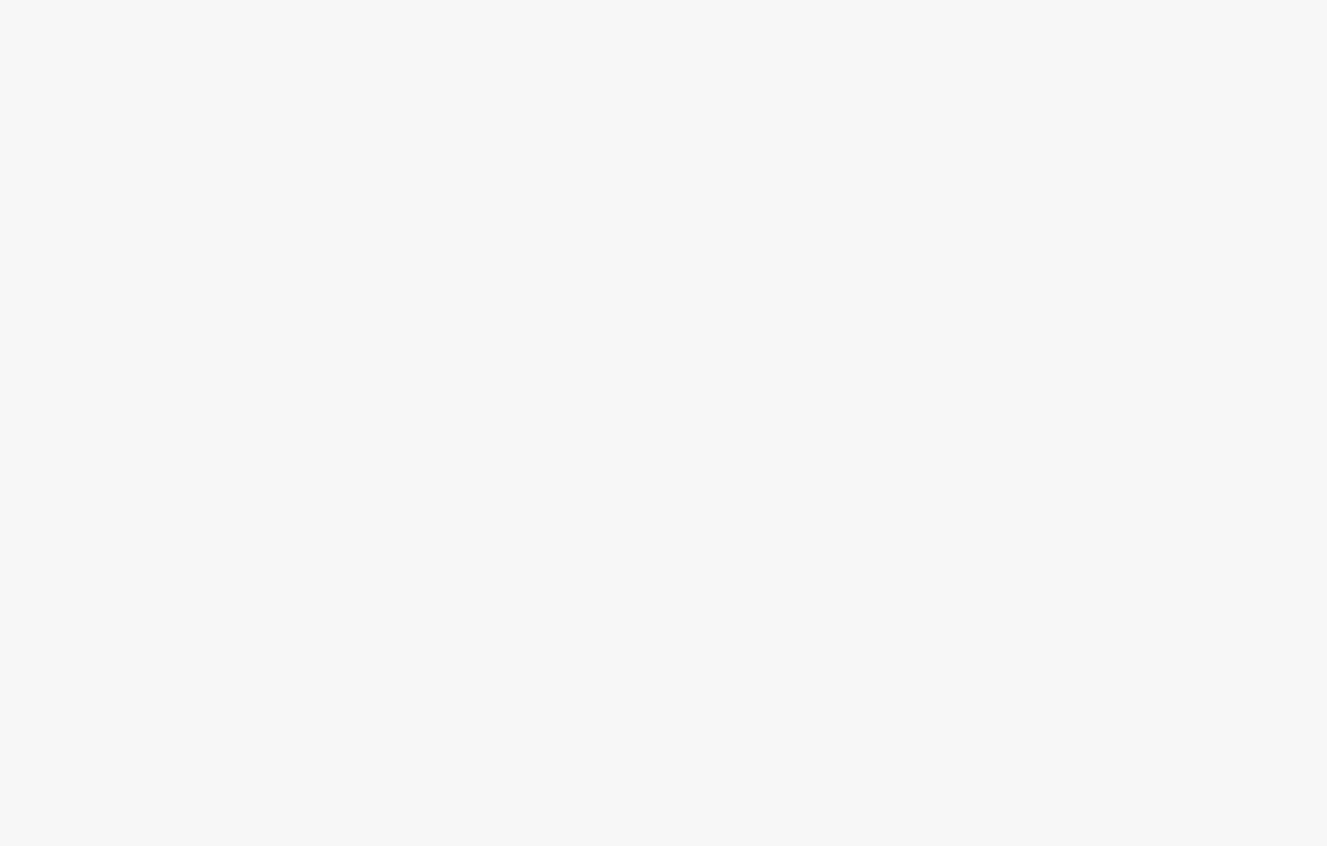
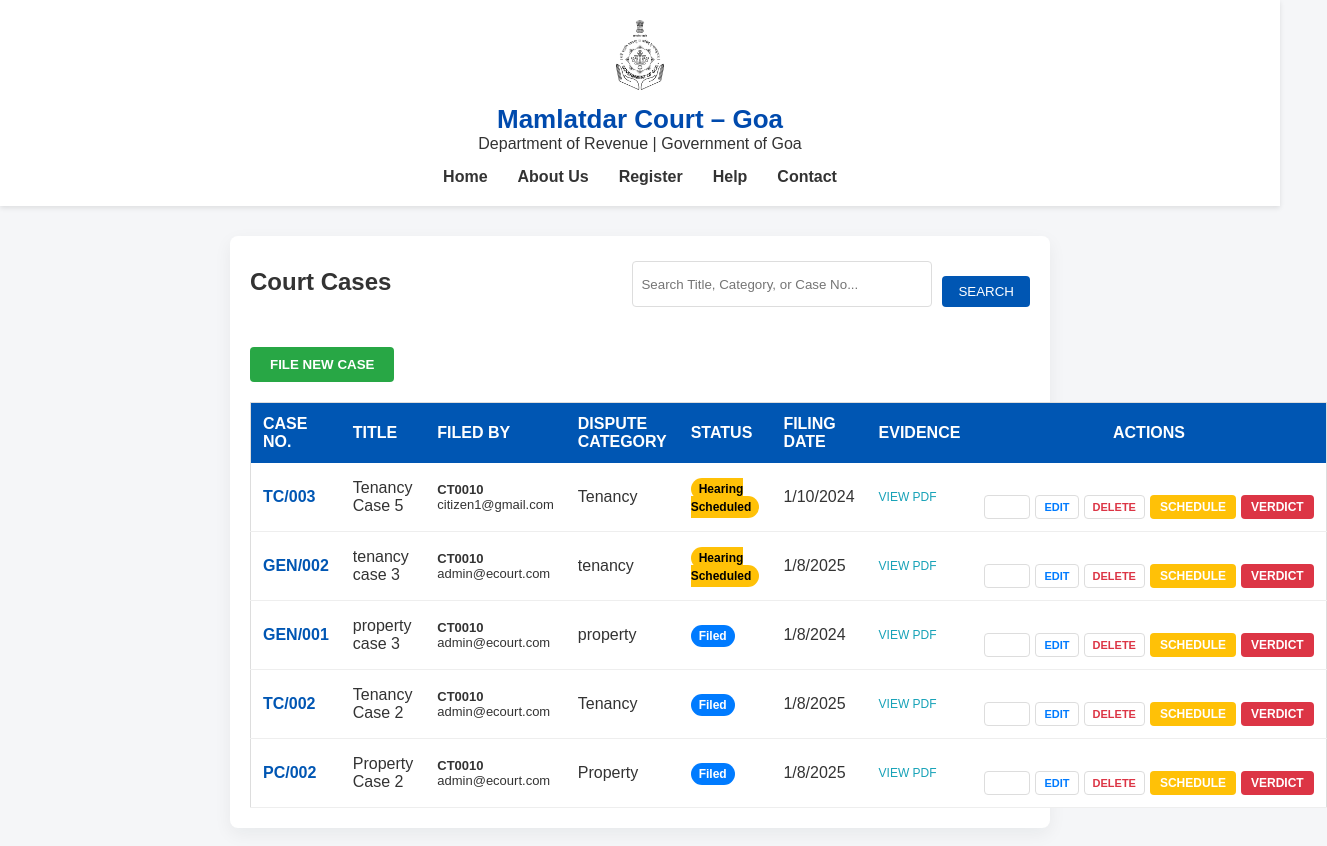
Before and after one commit to kris321k/MamlatdarCourt-FrontEnd, a React (Vite) app: page /admin/cases in a window 1280 px wide. Before the commit this address had no page. Shown: the top 846 px of the page, 1327 px wide, since content can reach past the window. Before the commit the page ends 800 px from the top, so only its background shows below. Built offline with nearby package versions, Linux system fonts and the light colour scheme.

Commit message:
Connected Dashboard to Admin Cases and implemented Create Case navigation

```diff
--- a/src/App.jsx
+++ b/src/App.jsx
@@ -6,6 +6,8 @@ import Contact from "./pages/contact";
 import About from "./pages/About";
 import Dashboard from "./pages/Dashboard";
 import Help from "./pages/Help";
+import AdminCases from "./pages/AdminCases";
+import CreateCase from "./pages/createcase";
 function App() {
   return (
     <BrowserRouter>
@@ -13,9 +15,11 @@ function App() {
         <Route path="/" element={<Home />} />
         <Route path="/register" element={<Register />} />
         <Route path="/contact" element={<Contact />} />
-        <Route path="/about" element={<About />} />
+        <Route path="/About" element={<About />} />
         <Route path="/dashboard" element={<Dashboard />} />
         <Route path="/help" element={<Help />} />
+        <Route path="/admin/cases" element={<AdminCases />} />
+        <Route path="/admin/createcase" element={<CreateCase />} />
       </Routes>
     </BrowserRouter>
   );
--- a/src/components/Navbar.jsx
+++ b/src/components/Navbar.jsx
@@ -8,6 +8,7 @@ const Navbar = () => {
       <Link to="/register">Register</Link>
       <Link to="/help">Help</Link>
       <Link to="/contact">Contact</Link>
+
     </nav>
   );
 };
--- a/src/index.css
+++ b/src/index.css
@@ -297,3 +297,13 @@ button:hover {
   .about-visual { width:100%; height:120px; }
   .about-list { grid-template-columns: 1fr; }
 }
+/*admin cases*/
+.action-btn {
+  background: none;
+  border: 1px solid #ddd;
+  padding: 4px 8px;
+  border-radius: 4px;
+  font-size: 11px;
+  font-weight: bold;
+  cursor: pointer;
+}
--- /dev/null
+++ b/src/pages/AdminCases.jsx
@@ -0,0 +1,90 @@
+import React from 'react';
+import Header from "../components/Header";
+import { useNavigate } from 'react-router-dom'; // Added for navigation
+
+const AdminCases = () => {
+  const navigate = useNavigate(); // Initialize the navigate hook
+
+  const cases = [
+    { id: "TC/003", title: "Tenancy Case 5", filedBy: "citizen1@gmail.com", category: "Tenancy", status: "Hearing Scheduled", date: "1/10/2024" },
+    { id: "GEN/002", title: "tenancy case 3", filedBy: "admin@ecourt.com", category: "tenancy", status: "Hearing Scheduled", date: "1/8/2025" },
+    { id: "GEN/001", title: "property case 3", filedBy: "admin@ecourt.com", category: "property", status: "Filed", date: "1/8/2024" },
+    { id: "TC/002", title: "Tenancy Case 2", filedBy: "admin@ecourt.com", category: "Tenancy", status: "Filed", date: "1/8/2025" },
+    { id: "PC/002", title: "Property Case 2", filedBy: "admin@ecourt.com", category: "Property", status: "Filed", date: "1/8/2025" },
+  ];
+
+  return (
+    <>
+      <Header />
+      <div className="container" style={{ padding: '20px' }}>
+        <div style={{ display: 'flex', justifyContent: 'space-between', alignItems: 'center', marginBottom: '20px' }}>
+          <h2 style={{ fontSize: '24px', fontWeight: 'bold' }}>Court Cases</h2>
+          <div style={{ display: 'flex', gap: '10px' }}>
+            <input type="text" placeholder="Search Title, Category, or Case No..." style={{ padding: '8px', border: '1px solid #ddd', borderRadius: '4px', width: '300px' }} />
+            <button style={{ backgroundColor: '#0056b3', color: 'white', padding: '8px 16px', border: 'none', borderRadius: '4px', cursor: 'pointer' }}>SEARCH</button>
+          </div>
+        </div>
+
+        {/* Updated Button with onClick navigation */}
+        <button
+          onClick={() => navigate('/admin/createcase')}
+          style={{
+            backgroundColor: '#28a745',
+            color: 'white',
+            padding: '10px 20px',
+            border: 'none',
+            borderRadius: '4px',
+            marginBottom: '20px',
+            fontWeight: 'bold',
+            cursor: 'pointer'
+          }}
+        >
+          FILE NEW CASE
+        </button>
+
+        <table style={{ width: '100%', borderCollapse: 'collapse', backgroundColor: 'white', border: '1px solid #ddd' }}>
+          <thead style={{ backgroundColor: '#0056b3', color: 'white' }}>
+            <tr>
+              <th style={{ padding: '12px', textAlign: 'left' }}>CASE NO.</th>
+              <th style={{ padding: '12px', textAlign: 'left' }}>TITLE</th>
+              <th style={{ padding: '12px', textAlign: 'left' }}>FILED BY</th>
+              <th style={{ padding: '12px', textAlign: 'left' }}>DISPUTE CATEGORY</th>
+              <th style={{ padding: '12px', textAlign: 'left' }}>STATUS</th>
+              <th style={{ padding: '12px', textAlign: 'left' }}>FILING DATE</th>
+              <th style={{ padding: '12px', textAlign: 'left' }}>EVIDENCE</th>
+              <th style={{ padding: '12px', textAlign: 'center' }}>ACTIONS</th>
+            </tr>
+          </thead>
+          <tbody>
+            {cases.map((c) => (
+              <tr key={c.id} style={{ borderBottom: '1px solid #eee' }}>
+                <td style={{ padding: '12px', color: '#0056b3', fontWeight: 'bold' }}>{c.id}</td>
+                <td style={{ padding: '12px' }}>{c.title}</td>
+                <td style={{ padding: '12px', fontSize: '13px' }}><strong>CT0010</strong><br/>{c.filedBy}</td>
+                <td style={{ padding: '12px' }}>{c.category}</td>
+                <td style={{ padding: '12px' }}>
+                  <span style={{
+                    backgroundColor: c.status === "Filed" ? "#007bff" : "#ffc107",
+                    color: c.status === "Filed" ? "white" : "black",
+                    padding: '4px 8px', borderRadius: '12px', fontSize: '12px', fontWeight: 'bold'
+                  }}>{c.status}</span>
+                </td>
+                <td style={{ padding: '12px' }}>{c.date}</td>
+                <td style={{ padding: '12px', color: '#17a2b8', fontSize: '12px', cursor: 'pointer' }}>VIEW PDF</td>
+                <td style={{ padding: '12px', display: 'flex', gap: '5px', justifyContent: 'center' }}>
+                  <button className="action-btn">VIEW</button>
+                  <button className="action-btn" style={{ color: '#007bff' }}>EDIT</button>
+                  <button className="action-btn" style={{ color: '#dc3545' }}>DELETE</button>
+                  <button style={{ backgroundColor: '#ffc107', border: 'none', padding: '5px 10px', borderRadius: '4px', fontSize: '12px', fontWeight: 'bold' }}>SCHEDULE</button>
+                  <button style={{ backgroundColor: '#dc3545', color: 'white', border: 'none', padding: '5px 10px', borderRadius: '4px', fontSize: '12px', fontWeight: 'bold' }}>VERDICT</button>
+                </td>
+              </tr>
+            ))}
+          </tbody>
+        </table>
+      </div>
+    </>
+  );
+};
+
+export default AdminCases;
--- a/src/pages/Dashboard.jsx
+++ b/src/pages/Dashboard.jsx
@@ -1,7 +1,9 @@
 import React from "react";
+import { useNavigate } from "react-router-dom"; // Import for navigation
 import Header from "../components/Header";
 
 const Dashboard = () => {
+  const navigate = useNavigate(); // Initialize navigation
   const today = new Date();
   const dateStr = today.toLocaleDateString("en-GB", {
     day: "2-digit",
@@ -26,7 +28,12 @@ const Dashboard = () => {
       <div className="container">
         <div style={{ display: "flex", alignItems: "center", justifyContent: "space-between" }}>
           <h2 style={{ margin: 0 }}>Court Dashboard</h2>
-          <button className="btn primary" style={{ padding: "8px 14px" }}>
+          {/* Added onClick to navigate to your Admin Cases page */}
+          <button
+            className="btn primary"
+            style={{ padding: "8px 14px", cursor: "pointer" }}
+            onClick={() => navigate("/admin/cases")}
+          >
             VIEW ALL CASES
           </button>
         </div>
--- /dev/null
+++ b/src/pages/createcase.jsx
@@ -0,0 +1,98 @@
+import React, { useState } from 'react';
+import { useNavigate } from 'react-router-dom';
+import Header from "../components/Header";
+
+const CreateCase = () => {
+  const navigate = useNavigate();
+  const [isSelfRepresented, setIsSelfRepresented] = useState(false);
+
+  return (
+    <>
+      <Header />
+      <div className="container" style={{ padding: '40px 20px', maxWidth: '600px' }}>
+        <h2 style={{ fontSize: '28px', marginBottom: '20px', color: '#333' }}>Create Case</h2>
+        <div style={{ height: '1px', background: '#ddd', marginBottom: '30px' }}></div>
+
+        <form style={{ display: 'flex', flexDirection: 'column', gap: '20px' }}>
+          {/* Title Field */}
+          <div>
+            <label style={{ display: 'block', marginBottom: '8px', color: '#555' }}>Title</label>
+            <input type="text" style={{ width: '100%', padding: '10px', border: '1px solid #ddd', borderRadius: '4px' }} />
+          </div>
+
+          {/* Category Field */}
+          <div>
+            <label style={{ display: 'block', marginBottom: '8px', color: '#555' }}>Dispute Category</label>
+            <input type="text" style={{ width: '100%', padding: '10px', border: '1px solid #ddd', borderRadius: '4px' }} />
+          </div>
+
+          {/* Description Field */}
+          <div>
+            <label style={{ display: 'block', marginBottom: '8px', color: '#555' }}>Description</label>
+            <textarea rows="3" style={{ width: '100%', padding: '10px', border: '1px solid #ddd', borderRadius: '4px' }}></textarea>
+          </div>
+
+          {/* Legal Representation Box */}
+          <div style={{ padding: '20px', backgroundColor: '#f9f9f9', border: '1px solid #eee', borderRadius: '4px' }}>
+            <h4 style={{ color: '#007bff', marginTop: 0, marginBottom: '15px' }}>Legal Representation</h4>
+            <label style={{ display: 'flex', alignItems: 'center', gap: '10px', marginBottom: '20px', fontWeight: 'bold' }}>
+              <input
+                type="checkbox"
+                checked={isSelfRepresented}
+                onChange={() => setIsSelfRepresented(!isSelfRepresented)}
+              />
+              I am representing myself (Party-in-Person)
+            </label>
+
+            <div style={{ display: 'flex', gap: '20px', opacity: isSelfRepresented ? 0.5 : 1 }}>
+              <div style={{ flex: 1 }}>
+                <label style={{ display: 'block', fontSize: '14px', marginBottom: '5px' }}>Advocate Name</label>
+                <input
+                  type="text"
+                  placeholder="e.g. Adv. Rajesh N"
+                  disabled={isSelfRepresented}
+                  style={{ width: '100%', padding: '8px', border: '1px solid #ddd', borderRadius: '4px' }}
+                />
+              </div>
+              <div style={{ flex: 1 }}>
+                <label style={{ display: 'block', fontSize: '14px', marginBottom: '5px' }}>Bar Registration No.</label>
+                <input
+                  type="text"
+                  placeholder="e.g. MAH/1234/20"
+                  disabled={isSelfRepresented}
+                  style={{ width: '100%', padding: '8px', border: '1px solid #ddd', borderRadius: '4px' }}
+                />
+              </div>
+            </div>
+          </div>
+
+          {/* File Upload Section */}
+          <div>
+            <label style={{ display: 'block', marginBottom: '8px', color: '#555' }}>Upload Evidence (PDF)</label>
+            <div style={{ display: 'flex', gap: '10px', alignItems: 'center' }}>
+              <input type="file" accept=".pdf" style={{ border: '1px solid #ddd', padding: '5px', flex: 1 }} />
+            </div>
+          </div>
+
+          {/* Actions */}
+          <div>
+            <button
+              type="button"
+              style={{ backgroundColor: '#004085', color: 'white', padding: '10px 25px', border: 'none', borderRadius: '4px', cursor: 'pointer', fontWeight: 'bold' }}
+            >
+              CREATE
+            </button>
+            <p
+              onClick={() => navigate('/admin/cases')}
+              style={{ color: '#007bff', cursor: 'pointer', marginTop: '15px', textDecoration: 'underline', fontSize: '14px' }}
+            >
+              Back to List
+            </p>
+          </div>
+        </form>
+      </div>
+    </>
+  );
+};
+
+export default CreateCase;
```
